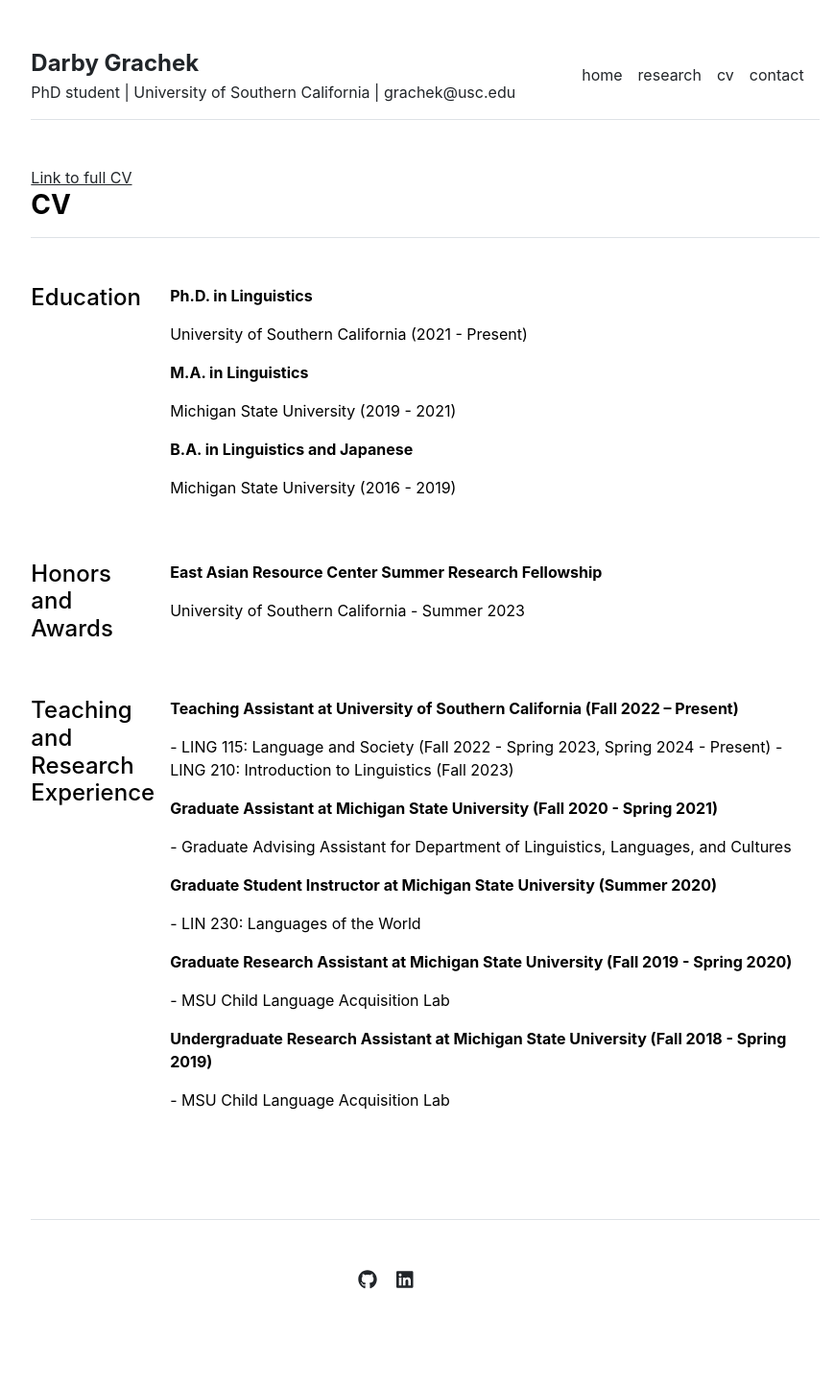
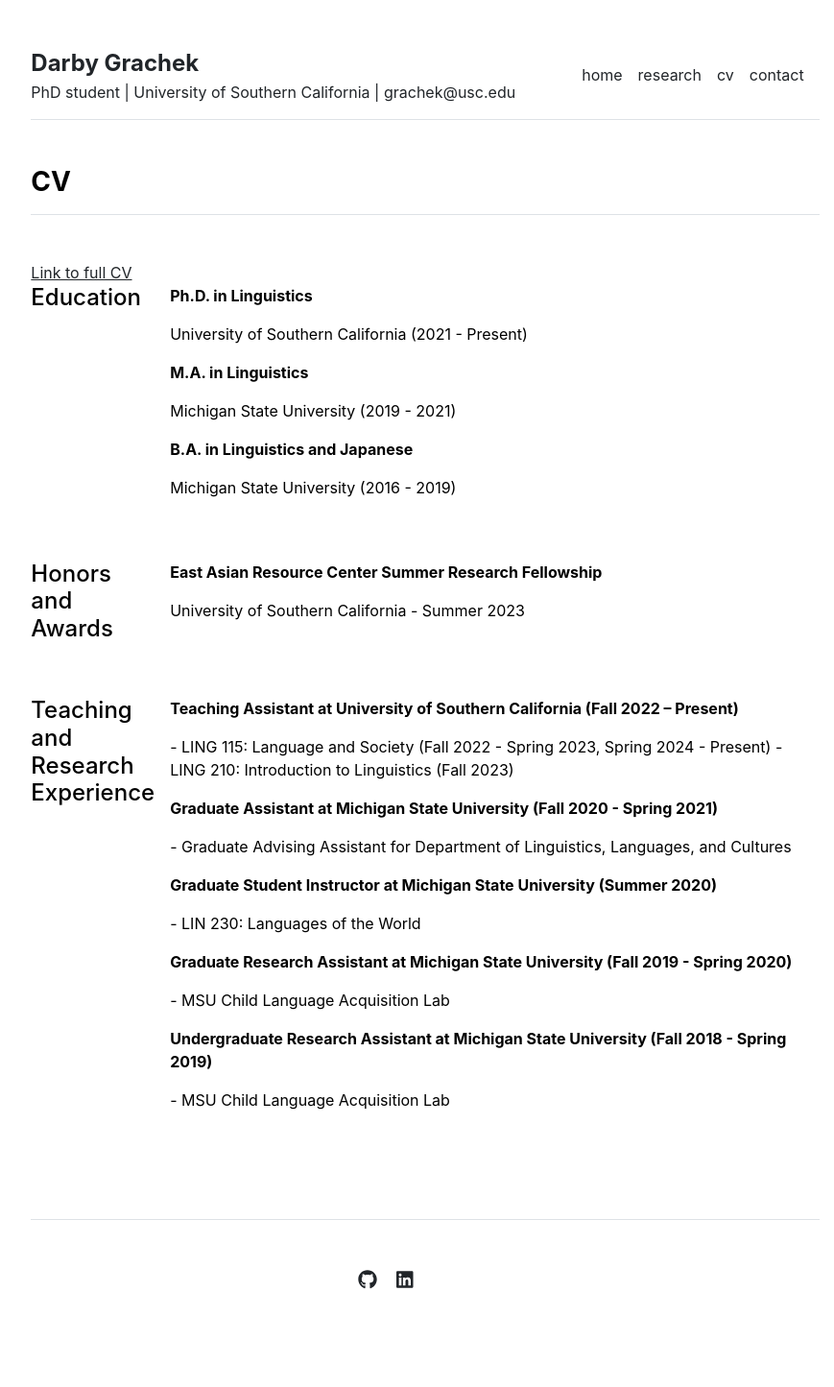
Before and after one commit to darbygrachek/darbygrachek.github.io, a Jekyll site: the page built from cv.md, in a window 1280 px wide. Shown: the whole page at 96% size, without its empty margins (197-1066 px from the left). Built offline with Jekyll 4.4.1, drawn with Linux system fonts in a browser that asks for light colours.

Commit message:
Update cv.html

```diff
--- a/_layouts/cv.html
+++ b/_layouts/cv.html
@@ -4,11 +4,10 @@
 
 {{ content }}
 
-<a href="https://github.com/darbygrachek/darbygrachek.github.io/blob/main/grachek_CV_aug_2024.pdf" target="_blank", class="bold-link">Link to full CV</a>
-
 <div class="row g-5 mb-5">
   <div>
     <h3 class="fw-bold border-bottom pb-3 mb-5">CV</h3>
+    <a href="https://github.com/darbygrachek/darbygrachek.github.io/blob/main/grachek_CV_aug_2024.pdf" target="_blank", class="bold-link">Link to full CV</a>
     <div class="row g-5 mb-5">
       <div class="col-md-2">
         <h4>Education</h4>
```
